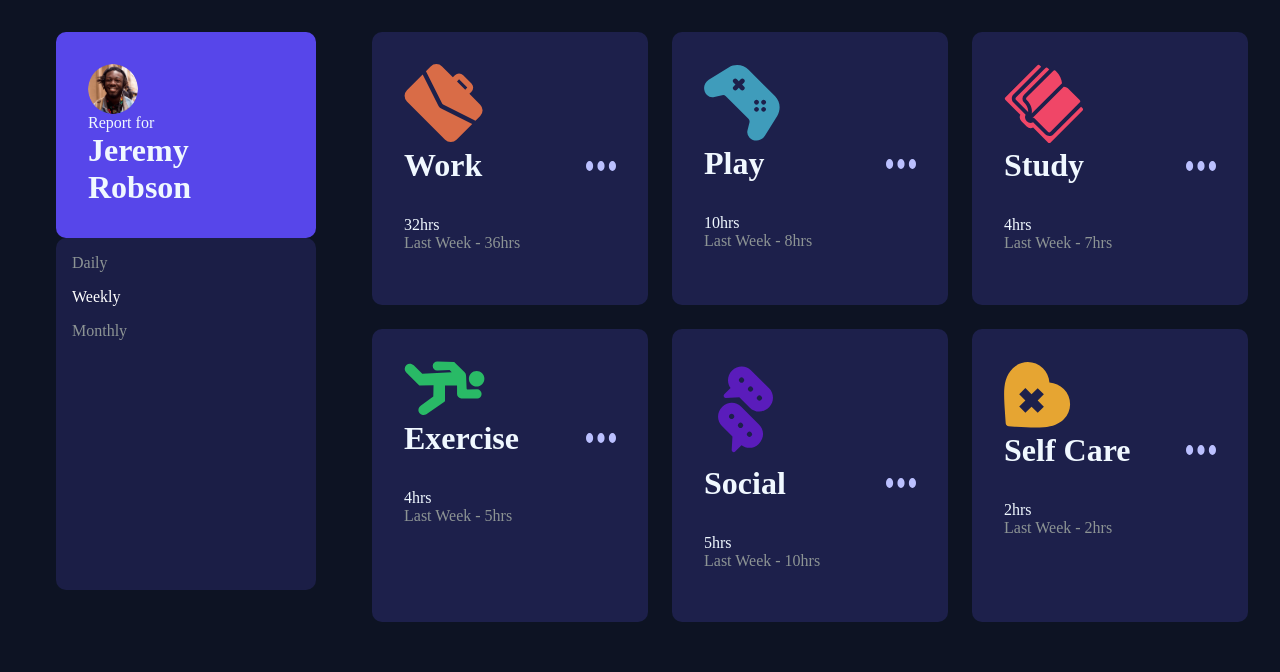
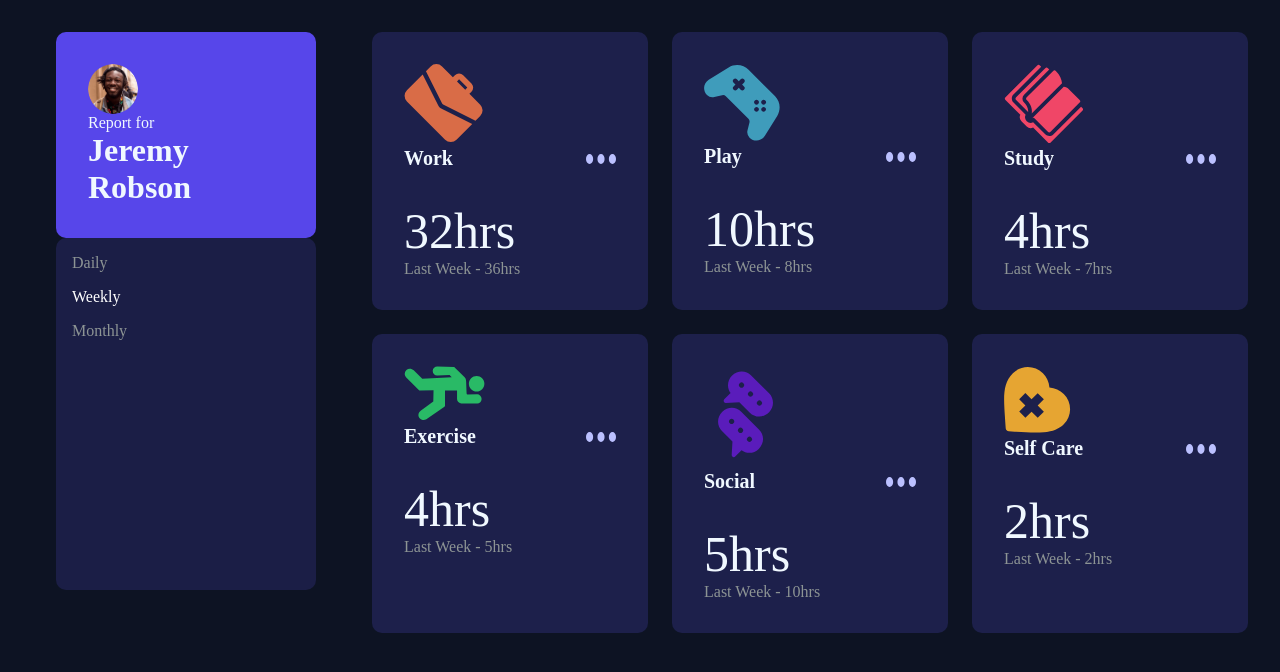
Before and after one commit to Hakim9969/final-tracker, a plain HTML site: page index.html in a window 1280 px wide. Drawn offline with Linux system fonts and the light colour scheme.

Commit message:
modified style.css

```diff
--- a/style.css
+++ b/style.css
@@ -75,11 +75,17 @@ body {
     width: 30px;
     height: 10px;
 }
+.container > .right > div > .top > h1{
+    font-size: 20px;
+}
 .container > .right > div > .bottom{
     display: flex;
     flex-direction: column;
     margin-top: 2rem;
 }
+.container > .right > div > .bottom > span:nth-child(1){
+    font-size: 50px;
+}
 .container > .right > div > .bottom > span:nth-child(2){
     color: rgb(141, 148, 148);
 }
```
